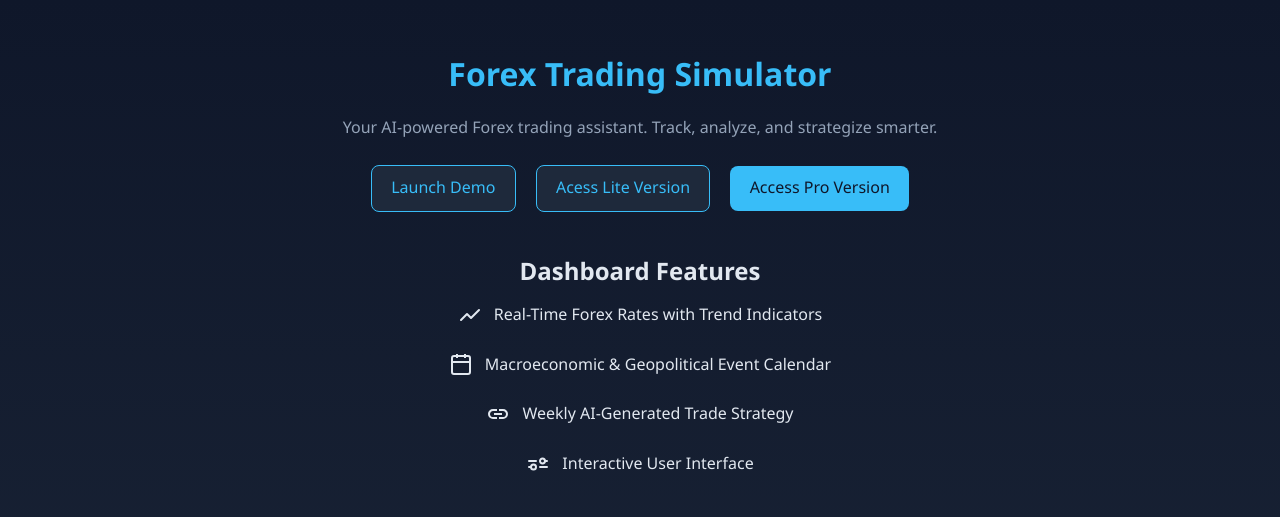
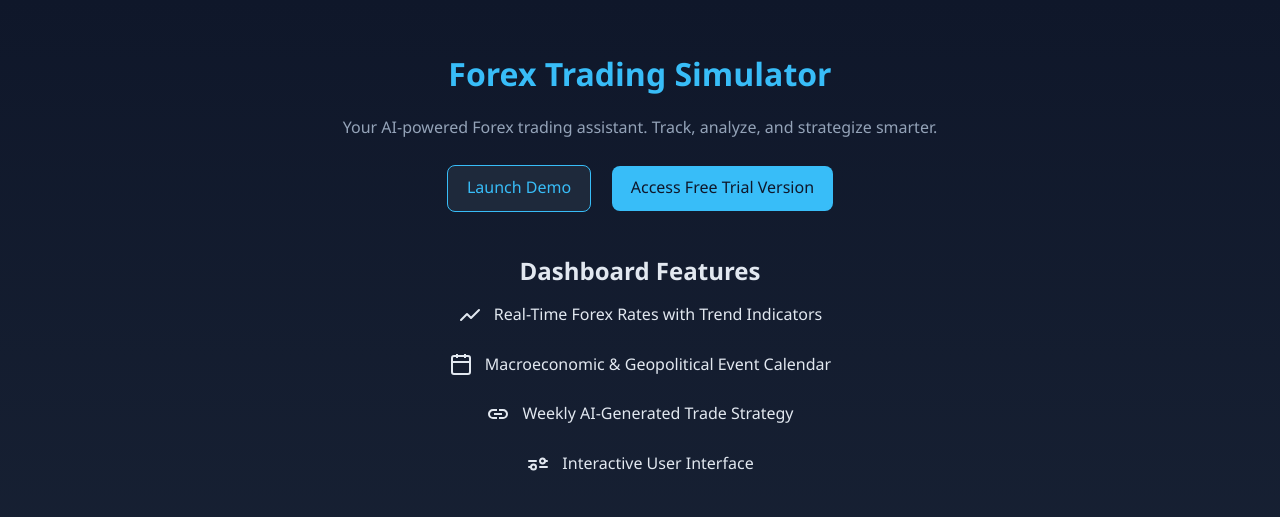
Before and after one commit to dnsgateway/600, a plain HTML site: page index.html in a window 1280 px wide. Shown: the top 517 px of the page. Drawn offline with Linux system fonts and the light colour scheme.

Commit message:
Update index.html

```diff
--- a/index.html
+++ b/index.html
@@ -3,7 +3,7 @@
 <head>
   <meta charset="UTF-8" />
   <meta name="viewport" content="width=device-width, initial-scale=1.0" />
-  <title>Set Forex Market Alerts - Landing Page</title>
+  <title>Set Forex Market Alerts</title>
   <link rel="stylesheet" href="landing.css" />
 </head>
 <body>
@@ -12,8 +12,7 @@
     <p>Your AI-powered Forex trading assistant. Track, analyze, and strategize smarter.</p>
     <div class="cta-buttons">
       <a href="https://dnsnetserver.github.io/ip0001/" class="btn secondary">Launch Demo</a>
-      <a href="#" class="btn secondary">Acess Lite Version</a>
-      <a href="#" class="btn">Access Pro Version </a>
+      <a href="#" class="btn">Access Free Trial Version </a>
     </div>
   </header>
 
```
